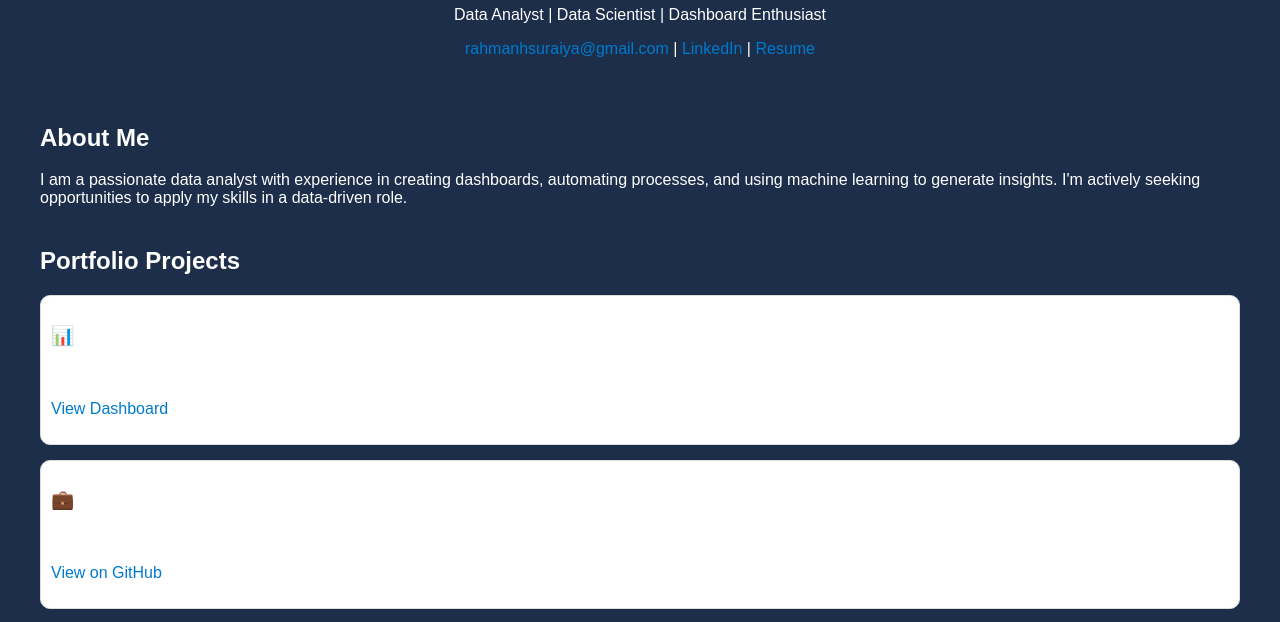
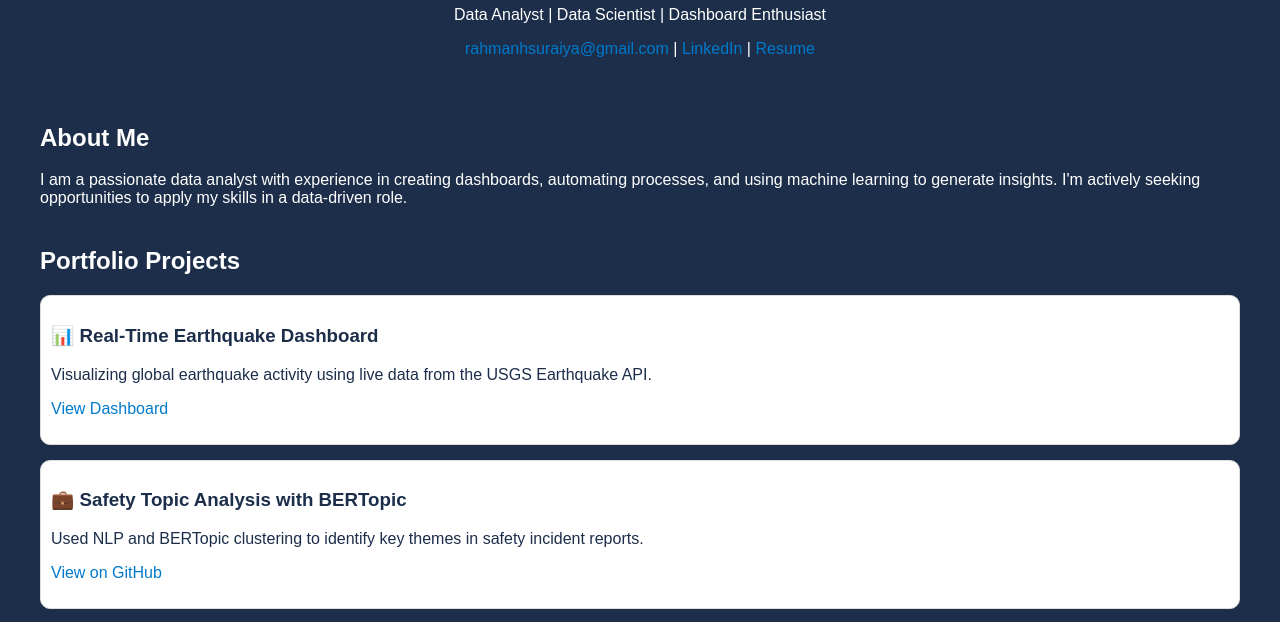
Before and after one commit to Muffynn/HaniSuraiya-Portfolio, a plain HTML site: page index.html in a window 1280 px wide. Shown: the part 133-755 px from the top of the page. Drawn offline with Linux system fonts and the light colour scheme.

Commit message:
adjust the project text color

```diff
--- a/index.html
+++ b/index.html
@@ -33,6 +33,7 @@
     }
     .project {
       margin-top: 15px;
+      color: #1c2e4a;
       padding: 10px;
       background: #fff;
       border: 1px solid #ddd;
```
